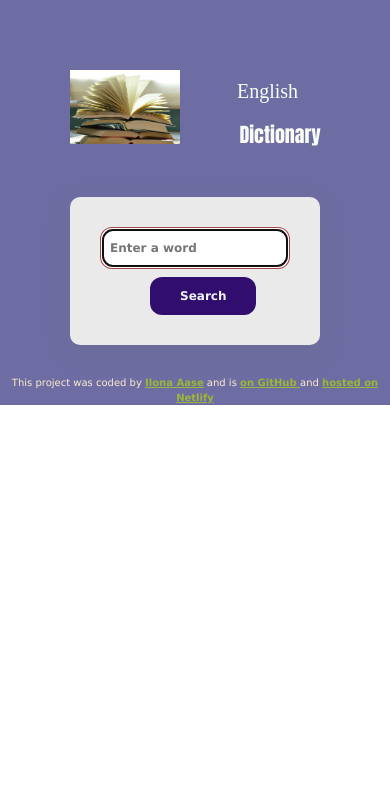
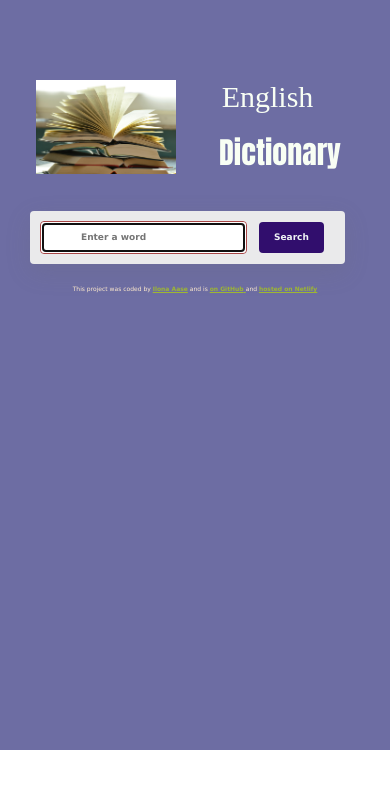
Before and after one commit to HildaAb/dictionary-app, a React (Create React App) app: page / in a window 390 px wide. Shown: the top 788 px of the page. Built offline with nearby package versions, Linux system fonts and the light colour scheme.

Commit message:
styled and made app responsive

```diff
--- a/src/App.css
+++ b/src/App.css
@@ -1,6 +1,9 @@
 .App {
   background-color: rgb(109, 109, 163);
+  margin: 70px;
+  padding: 20px;
 }
+
 .App h1 {
   font-family: Impact, Haettenschweiler, "Arial Narrow Bold", sans-serif;
   font-size: 80px;
@@ -66,34 +69,51 @@ a {
   }
 }
 
-@media (max-width: 1102px) {
+@media (max-width: 1100px) {
   .App h1 {
-    font-size: 90px;
-    margin-right: -325px;
+    font-size: 70px;
+    margin-right: -345px;
     margin-bottom: 60px;
   }
 
   .App h5 {
     font-size: 45px;
-    margin-right: -80px;
+    margin-right: -190px;
   }
 }
 
 @media (max-width: 924px) {
   .App h1 {
     font-size: 50px;
-    margin-right: -215px;
+    margin-right: -255px;
     margin-bottom: 60px;
   }
 
   .App h5 {
     font-size: 25px;
-    margin-right: -80px;
+    margin-right: -120px;
     margin-top: -310px;
   }
 
   .App .fluid-left {
     width: 250px;
+  }
+}
+
+@media (max-width: 800px) {
+  .App h1 {
+    font-size: 50px;
+    margin-right: -220px;
+    margin-bottom: 60px;
+  }
+
+  .App h5 {
+    font-size: 35px;
+    margin-right: -125px;
+    margin-top: -300px;
+  }
+  .App .fluid-left {
+    width: 180px;
   }
 }
 
@@ -115,24 +135,37 @@ a {
   }
 }
 
-@media (max-width: 515px) {
+@media (max-width: 550px) {
+  .App {
+    min-height: 750px;
+    margin: 0;
+    padding: 10px;
+  }
   .App h1 {
-    font-size: 20px;
+    font-size: 30px;
     margin-right: -170px;
+
     margin-bottom: 20px;
   }
 
   .App h5 {
-    font-size: 20px;
+    font-size: 30px;
     margin-right: -145px;
-    margin-top: -255px;
+    margin-top: -285px;
   }
 
   .App .fluid-left {
-    width: 110px;
+    width: 140px;
   }
   footer {
-    font-size: 10px;
+    font-size: 6px;
     margin-top: 10px;
   }
 }
+
+@media (max-width: 450px) {
+  .App .fluid-left {
+    width: 140px;
+    margin-left: 26px;
+  }
+}
--- a/src/Dictionary.css
+++ b/src/Dictionary.css
@@ -1,27 +1,28 @@
 .Dictionary section {
   background: #eaeaeb;
-  border-radius: 10px;
+  border-radius: 4px;
   box-shadow: rgba(103, 107, 111, 0.2) 0px 8px 24px;
-  max-width: 90%;
+  max-width: 85%;
   margin: 30px 70px;
   padding: 30px;
 }
 
 .Dictionary .SearchInput {
   color: rgb(49, 14, 109);
-  font-size: 20px;
+  font-size: 14px;
   font-weight: bold;
   text-align: left;
-  border-radius: 12px;
-  padding: 10px 250px;
-  border: 2px solid rgb(167, 70, 70);
+  border-radius: 4px;
+  padding: 10px 450px;
+  padding-left: 10px;
+  border: 1px solid rgb(167, 70, 70);
 }
 
 .Dictionary .Submit {
   margin-left: 12px;
-  font-size: 20px;
+  font-size: 14px;
   font-weight: bold;
-  border-radius: 12px;
+  border-radius: 4px;
   padding: 10px 55px;
   background-color: rgb(49, 14, 109);
   color: rgb(239, 244, 245);
@@ -50,19 +51,23 @@
 
 @media (max-width: 924px) {
   .Dictionary .SearchInput {
-    padding: 10px 70px;
+    padding: 10px 50px;
   }
   .Dictionary .Submit {
     padding: 10px 35px;
   }
 }
 
-@media (max-width: 808px) {
+@media (max-width: 820px) {
+  .Dictionary section {
+    padding: 20px;
+    margin-top: -20px;
+  }
   .Dictionary .SearchInput {
-    padding: 10px 50px;
+    padding: 10px 40px;
   }
   .Dictionary .Submit {
-    padding: 10px 25px;
+    padding: 10px 15px;
   }
 }
 
@@ -78,15 +83,6 @@
 @media (max-width: 653px) {
   .Dictionary .SearchInput {
     padding: 10px 15px;
-  }
-  .Dictionary .Submit {
-    padding: 10px 5px;
-  }
-}
-
-@media (max-width: 653px) {
-  .Dictionary .SearchInput {
-    padding: 10px 15px;
     font-size: 12px;
   }
   .Dictionary .Submit {
@@ -95,15 +91,64 @@
   }
 }
 
-@media (max-width: 515px) {
+@media (max-width: 550px) {
+  .Dictionary section {
+    padding: 10px;
+    margin: 20px;
+  }
   .Dictionary .SearchInput {
-    padding: 10px 8px;
-    font-size: 12px;
+    padding: 9px 80px;
+    font-size: 9px;
   }
   .Dictionary .Submit {
-    padding: 10px 30px;
-    font-size: 12px;
-    margin-top: 8px;
-    margin-left: 50px;
+    padding: 9px 30px;
+    font-size: 9px;
   }
 }
+
+@media (max-width: 450px) {
+  .Dictionary section {
+    padding: 10px;
+    margin: 20px;
+  }
+  .Dictionary .SearchInput {
+    padding: 9px 40px;
+    font-size: 9px;
+  }
+  .Dictionary .Submit {
+    padding: 9px 15px;
+    font-size: 9px;
+  }
+}
+
+@media (max-width: 380px) {
+  .Dictionary section {
+    margin: 20px;
+  }
+  .Dictionary .SearchInput {
+    padding: 9px 70px;
+    font-size: 9px;
+  }
+  .Dictionary .Submit {
+    padding: 9px 120px;
+    font-size: 9px;
+    margin-left: -2px;
+    margin-top: 5px;
+  }
+}
+
+@media (max-width: 350px) {
+  .Dictionary section {
+    margin: 20px;
+  }
+  .Dictionary .SearchInput {
+    padding: 9px 60px;
+    font-size: 9px;
+  }
+  .Dictionary .Submit {
+    padding: 9px 112px;
+    font-size: 9px;
+    margin-left: -2px;
+    margin-top: 5px;
+  }
+}
```
